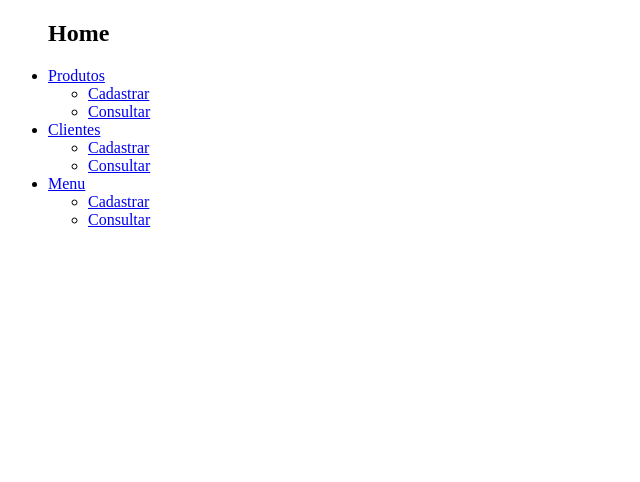
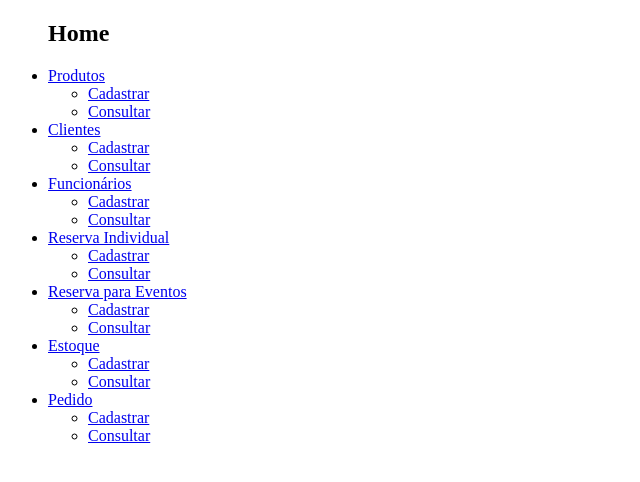
Before and after one commit to DevGabrielRibeiro/Projeto_Integrador_BellaCrosta, a PHP site: page / in a window 1280 px wide. Shown: the top 482 px of the page, without its empty margins (0-640 px from the left). Run offline with PHP 8.4, Linux system fonts and the light colour scheme.

Commit message:
consertei kkk

```diff
--- a/BellaCrosta/index.php
+++ b/BellaCrosta/index.php
@@ -14,22 +14,44 @@ Click nbfs://nbhost/SystemFileSystem/Templates/Project/PHP/PHPProject.php to edi
                 <h1>Home</h1>
                 <li><a href="#">Produtos</a>
                     <ul>
-                        <li><a href="Produto/FormCadastrarProduto.html">Cadastrar</a></li>
+                        <li><a href="Produto/FormCadastroProduto.html">Cadastrar</a></li>
                         <li><a href="Produto/FormConsultarProduto.php">Consultar</a>
                     </ul>
                 </li>
-
                 <li><a href="#">Clientes</a>
                     <ul>
                         <li><a href="Cliente/FormCadastrarCliente.html">Cadastrar</a></li>
                         <li><a href="Cliente/FormConsultarCliente.php">Consultar</a>
                     </ul>
                 </li>
-
-                <li><a href="#">Menu</a>
+                <li><a href="#">Funcionários</a>
                     <ul>
-                        <li><a href="Menu/FormCadastrarMenu.html">Cadastrar</a></li>
-                        <li><a href="Menu/FormConsultarMenu.php">Consultar</a>
+                        <li><a href="Funcionario/FormCadastrarFuncionario.html">Cadastrar</a></li>
+                        <li><a href="Funcionario/FormConsultarFuncionario.php">Consultar</a>
+                    </ul>
+                </li>
+                <li><a href="#">Reserva Individual</a>
+                    <ul>
+                        <li><a href="Reserva_Individual/FormCadastroReserva_Individual.html">Cadastrar</a></li>
+                        <li><a href="Reserva_Individual/FormConsultarReserva_Individual.php">Consultar</a>
+                    </ul>
+                </li>
+                <li><a href="#">Reserva para Eventos</a>
+                    <ul>
+                        <li><a href="Reserva_Eventos/FormCadastroReserva_Eventos.html">Cadastrar</a></li>
+                        <li><a href="Reserva_Eventos/FormConsultarReserva_Eventos.php">Consultar</a>
+                    </ul>
+                </li>
+                <li><a href="#">Estoque</a>
+                    <ul>
+                        <li><a href="Estoque/FormCadastroEstoque.html">Cadastrar</a></li>
+                        <li><a href="Estoque/FormConsultarEstoque.php">Consultar</a>
+                    </ul>
+                </li>
+                <li><a href="#">Pedido</a>
+                    <ul>
+                        <li><a href="Pedido/FormCadastroPedido.html">Cadastrar</a></li>
+                        <li><a href="Pedido/FormConsultarPedido.php">Consultar</a>
                     </ul>
                 </li>
             </ul>
```
